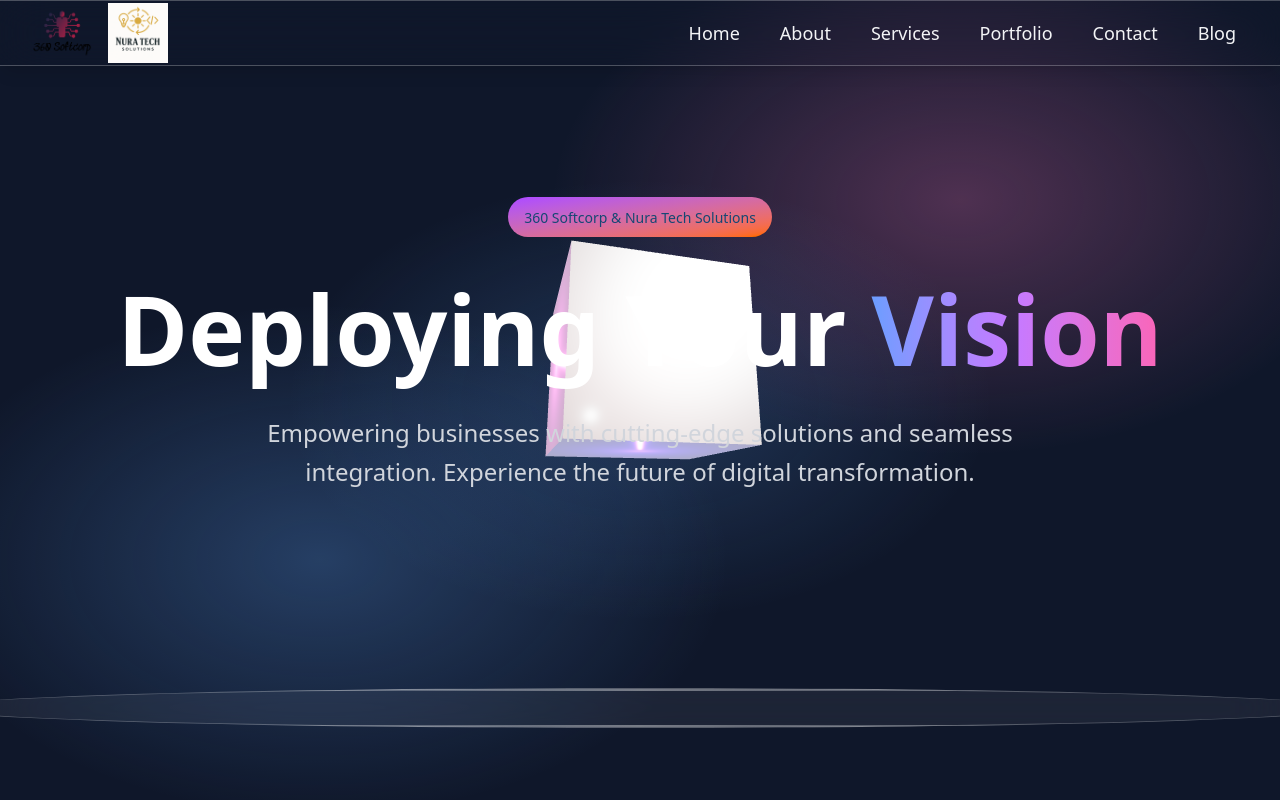
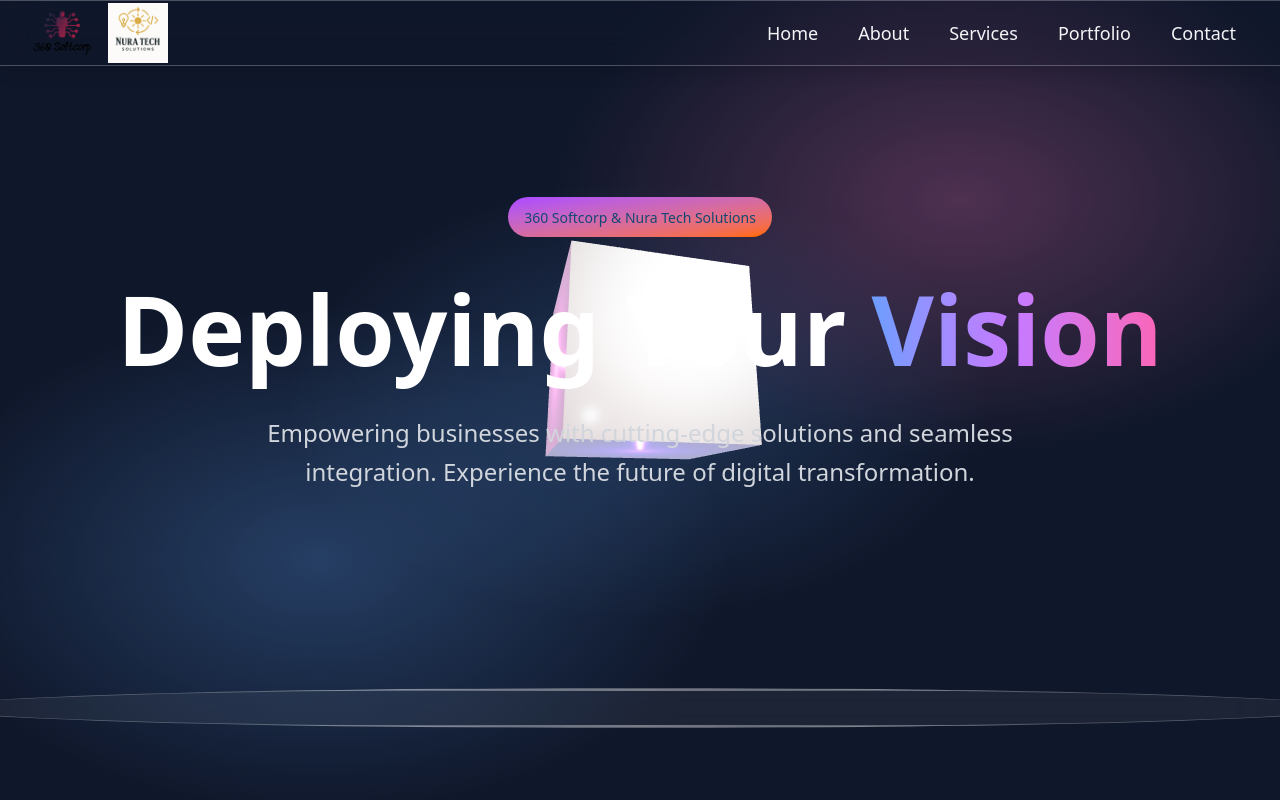
Before and after one commit to ishmailsd/nuratech_softcorp, a React (Vite) app: page / in a window 1280 px wide. Shown: the top 800 px of the page. Built offline with nearby package versions, Linux system fonts and the light colour scheme.

Commit message:
header test removed

```diff
--- a/src/components/Navbar.jsx
+++ b/src/components/Navbar.jsx
@@ -46,7 +46,6 @@ export default function Navbar() {
               <a href="/services" className="hover:bg-white/10 px-3 py-2 rounded-md text-lg font-medium">Services</a>
               <a href="/portfolio" className="hover:bg-white/10 px-3 py-2 rounded-md text-lg font-medium">Portfolio</a>
               <a href="/contact" className="hover:bg-white/10 px-3 py-2 rounded-md text-lg font-medium">Contact</a>
-              <a href="/blog" className="hover:bg-white/10 px-3 py-2 rounded-md text-lg font-medium">Blog</a>
             </div>
           </div>
 
```
